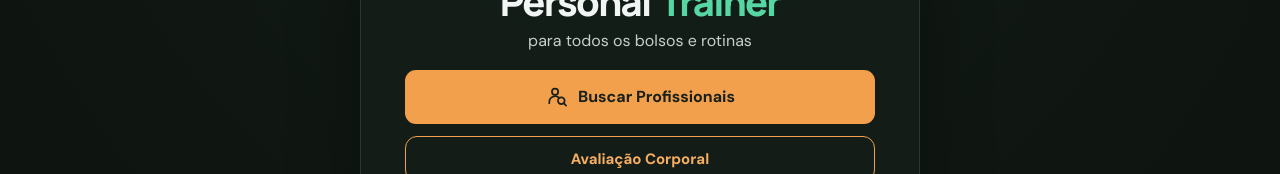
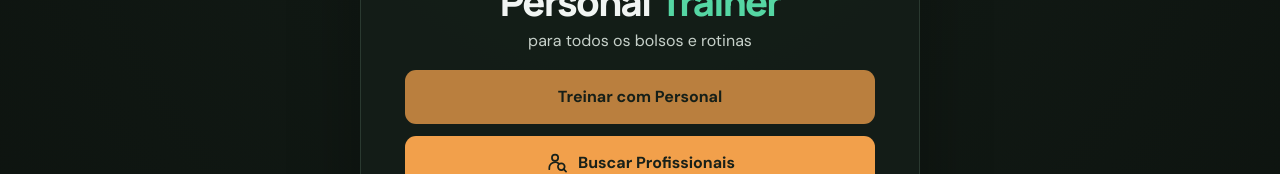
Before and after one commit to albertoapr/calculadoraimc, a Vue app: page / in a window 1280 px wide. Shown: the part 497-671 px from the top of the page. Built offline with nearby package versions, Linux system fonts and the light colour scheme; no server answers.

Commit message:
Restaura botão Treinar com Personal na tela inicial

```diff
--- a/src/views/home/HomeView.vue
+++ b/src/views/home/HomeView.vue
@@ -9,6 +9,7 @@ const {
   publicTrainerAcademyDetails,
   homeCity,
   publicTrainersLoading,
+  startTrainingRequestFromHome,
   openPublicTrainers,
   viewMode,
 } = useFitpesoContext()
@@ -71,6 +72,14 @@ function confirmAcademy(academy: string) {
     @confirm="confirmAcademy"
     @close="academyDialogOpen = false"
   />
+  <button
+    class="primary-button home-training-request-button"
+    type="button"
+    :disabled="!homeCity"
+    @click="startTrainingRequestFromHome"
+  >
+    Treinar com Personal
+  </button>
   <button
     class="primary-button home-find-personal-button"
     type="button"
@@ -165,6 +174,11 @@ function confirmAcademy(academy: string) {
 }
 :global(html[data-theme='dark']) .home-academy-change-button { color: #ffffff; }
 :global(html[data-theme='dark']) .home-academy-change-button svg { color: #55d6a3; }
+.home-training-request-button {
+  display: block;
+  width: 100%;
+  margin: 12px 0 12px;
+}
 .home-find-personal-button {
   display: flex;
   align-items: center;
```
